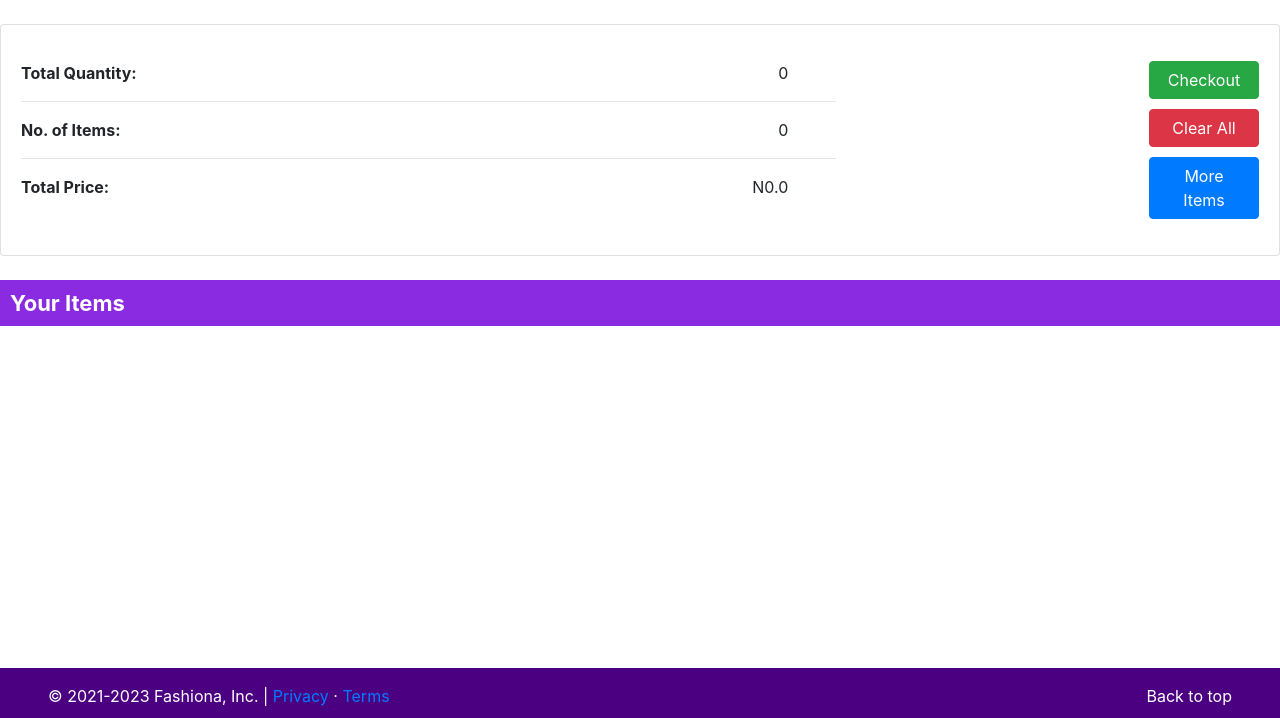
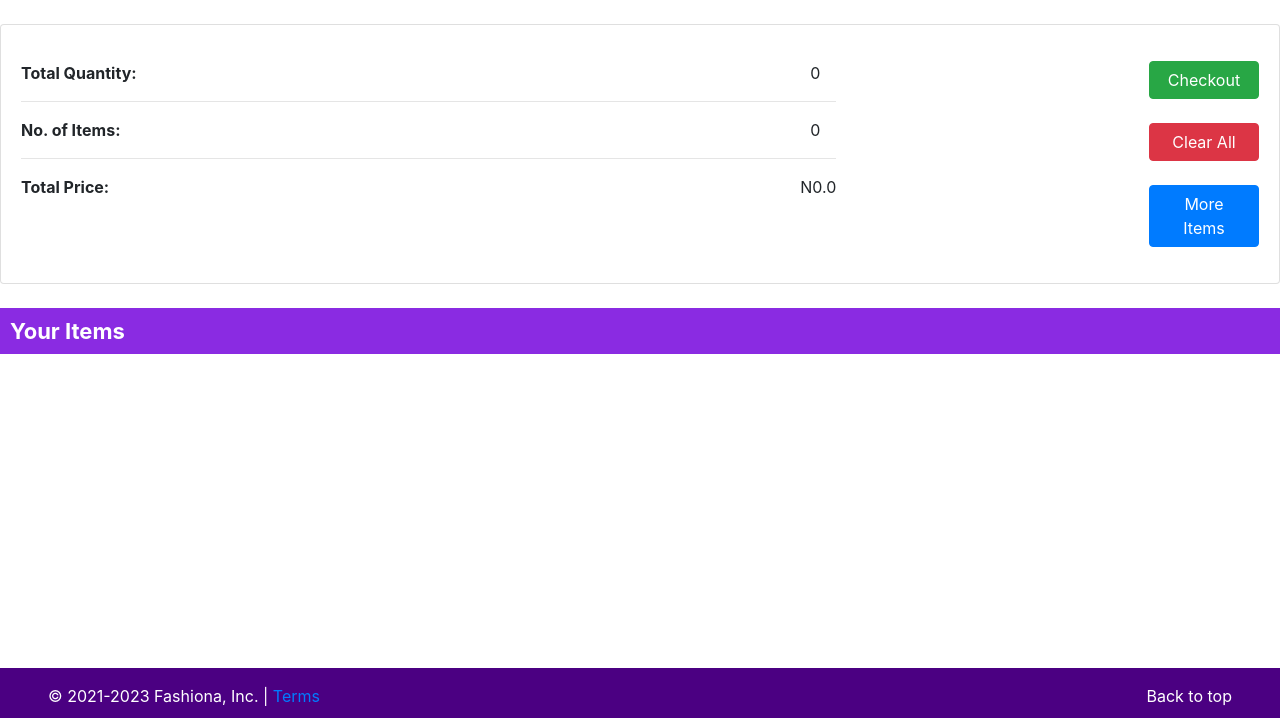
Before and after one commit to Ismail-muhammad123/iman-collections, a Django app: page /cart/ in a window 1280 px wide. Shown: the part 82-800 px from the top of the page. Run offline with Django 3.2, Linux system fonts and the light colour scheme; the visitor is signed in with stand-in values (Sample User, id 1); data that the repository does not hold is empty; some libraries are stand-ins or nearby versions.

Commit message:
made some changes to ui

```diff
--- a/cart/templates/cart/cart.html
+++ b/cart/templates/cart/cart.html
@@ -1,26 +1,26 @@
 {% extends 'home/base.html'%}
 {% load static%}
 {% block content %}
-<div class="card py-3  mx-0 my-4">
+<div style="width: 100%;" class="card py-3  mx-0 my-4">
     <div class="card-body row">
         <div class="col-8" id="summary">
             <strong>Total Quantity:</strong>
-            <span class="float-right px-5">{{total_quantity}}</span>
+            <span class="float-right px-3">{{total_quantity}}</span>
             <hr>
             <strong>No. of Items:</strong>
-            <span class="float-right px-5">{{number_of_items}}</span>
+            <span class="float-right px-3">{{number_of_items}}</span>
             <hr>
             <strong>Total Price:</strong>
-            <span class="float-right px-5">N{{total_price}}</span>
+            <span class="float-right px-53">N{{total_price}}</span>
         </div>
-        <div class="col-4" id="actions">
-            <a class="btn btn-success float-right" style="width: 110px;" href="/payment">Checkout</a>
+        <div class="col-4 text-right" id="actions">
+            <a class="btn btn-success" style="width: 110px;" href="/payment">Checkout</a>
             <br>
             <br>
-            <a class="btn btn-danger float-right" style="width: 110px;" href="/cart/clear">Clear All</a>
+            <a class="btn btn-danger" style="width: 110px;" href="/cart/clear">Clear All</a>
             <br>
             <br>
-            <a class="btn btn-primary float-right" style="width: 110px;" href="/products">More Items</a>
+            <a class="btn btn-primary" style="width: 110px;" href="/products">More Items</a>
         </div>
     </div>
 </div>
--- a/products/templates/home/base.html
+++ b/products/templates/home/base.html
@@ -16,7 +16,7 @@
             display: grid;
             grid-column-gap: 20px;
             grid-row-gap: 20px;
-            grid-template-columns: repeat(2, 1fr);
+            grid-template-columns: repeat(1, 1fr);
             padding: 20px;
             align-items: center;
             overflow: scroll;
@@ -205,8 +205,7 @@
         style="background-color: indigo;height: 50px;align-items: center; justify-content: center; position: fixed; bottom: 0; width: 100%;">
         <div class="px-lg-5 px-md-5 px-1">
             <p class="float-right"><a class="text-white" href="#">Back to top</a></p>
-            <p class="text-white">&copy; 2021-2023 Fashiona, Inc. | <a href="#">Privacy</a> &middot; <a
-                    href="#">Terms</a></p>
+            <p class="text-white">&copy; 2021-2023 Fashiona, Inc. | <a href="#">Terms</a></p>
         </div>
     </footer>
     <script src="{% static 'products/js/bootstrap.min.js' %}"></script>
--- a/products/templates/products/product_detail.html
+++ b/products/templates/products/product_detail.html
@@ -4,8 +4,7 @@
 
 <div id="product-details">
     <!-- TODO set the image url to a template value -->
-    <img id="product-details-image" height="90vh" style="padding-top: 20px; margin: 0;object-fit: cover;" width="100%"
-        src="{{image}}" alt="">
+    <img id="product-details-image" style="padding-top: 20px; margin: 0;object-fit: fit;" src="{{image}}" alt="">
     <div id="details-info">
         <ul
             style="list-style: none;font-size: 18px; font-family: 'Segoe UI', Tahoma, Geneva, Verdana, sans-serif; font-weight: 500; padding-top: 20px;">
--- a/products/templates/products/products.html
+++ b/products/templates/products/products.html
@@ -12,7 +12,7 @@
     {% for product in products %}
     <!-- TODO set up url for product-image in the products listing page -->
     <div class="card">
-        <div id="product-card" class="card-body shadow border bg-white rounded">
+        <div id="product-card" class="card-body m-sm-0 shadow border bg-white rounded">
             <a href="{% url 'details' id=product.id  %}">
                 <img src="{{product.image}}" style="width: 100%; height: 60%;" alt="" />
             </a>
```
